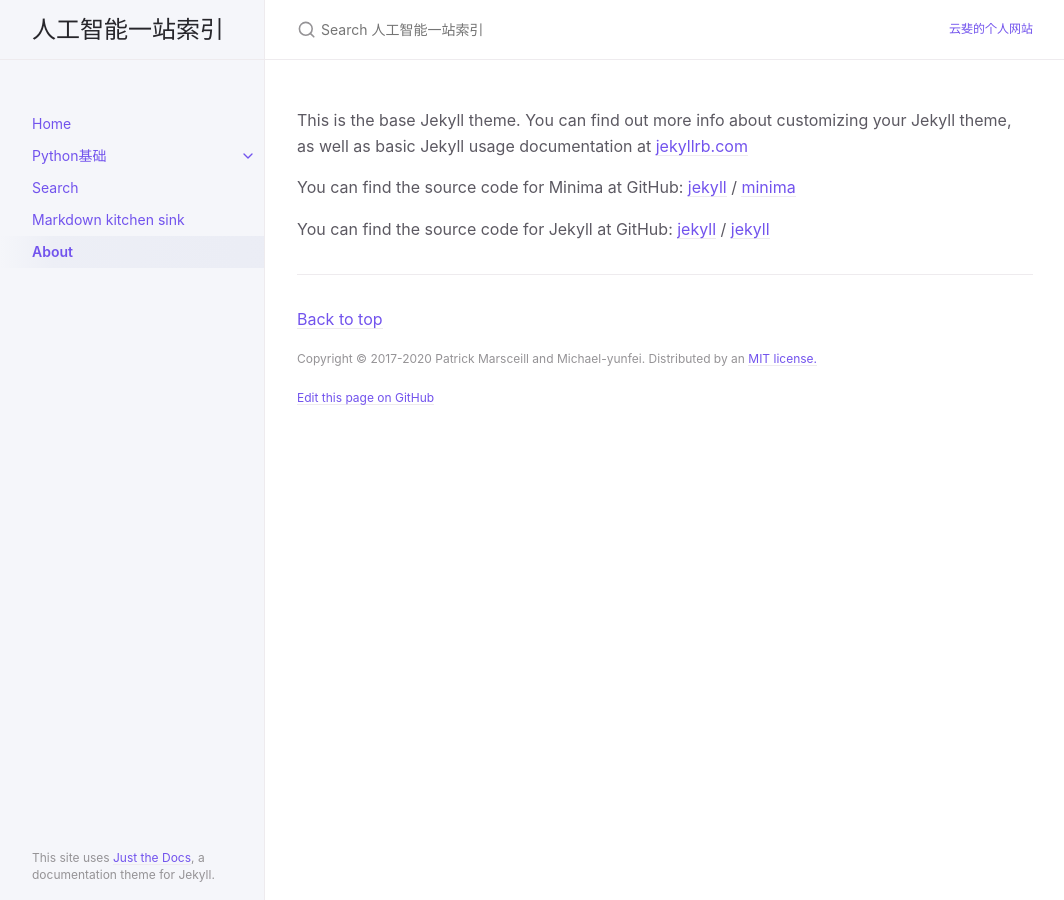
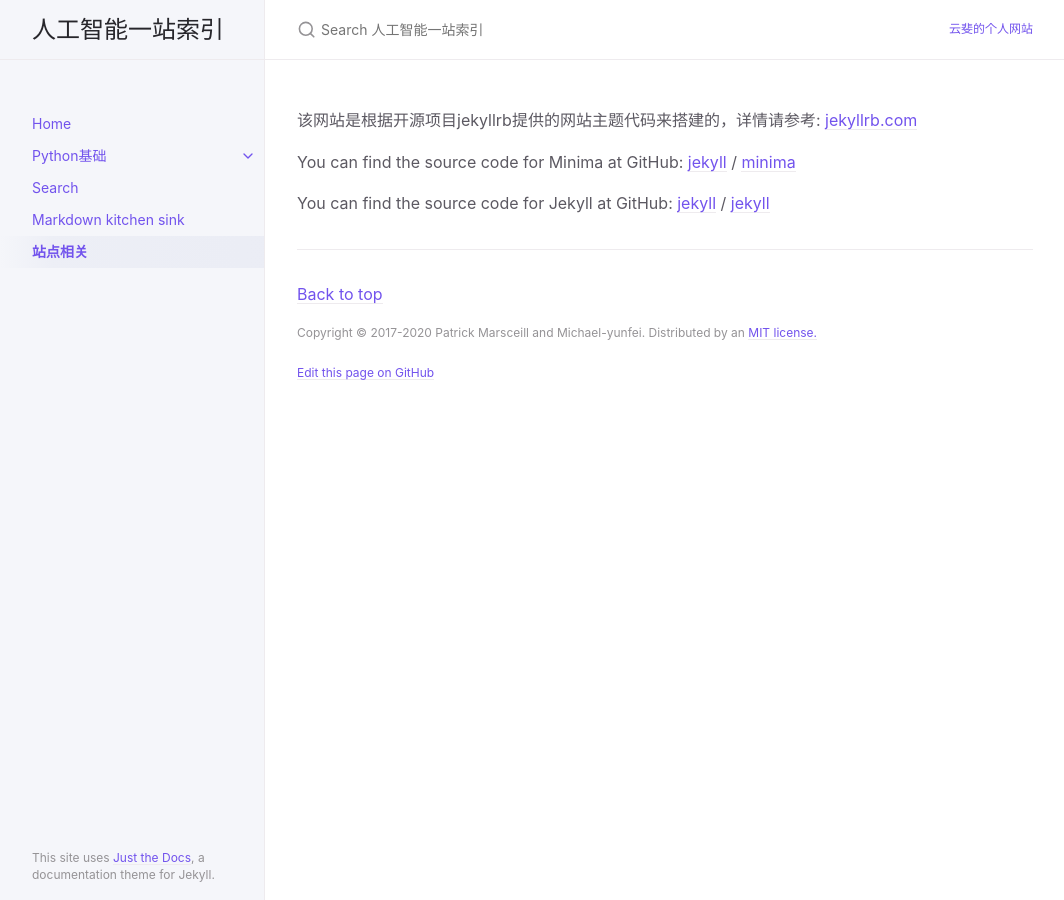
Before and after one commit to Michael-yunfei/avwebv2, a Jekyll site: the page built from about.markdown, in a window 1280 px wide. Shown: the whole page, without its empty margins (107-1171 px from the left). Built offline with Jekyll 4.4.1, drawn with Linux system fonts in a browser that asks for light colours.

Commit message:
update about page

```diff
--- a/about.markdown
+++ b/about.markdown
@@ -1,10 +1,10 @@
 ---
 layout: page
-title: About
+title: 站点相关
 permalink: /about/
 ---
 
-This is the base Jekyll theme. You can find out more info about customizing your Jekyll theme, as well as basic Jekyll usage documentation at [jekyllrb.com](https://jekyllrb.com/)
+该网站是根据开源项目jekyllrb提供的网站主题代码来搭建的，详情请参考: [jekyllrb.com](https://jekyllrb.com/)
 
 You can find the source code for Minima at GitHub:
 [jekyll][jekyll-organization] /
```
